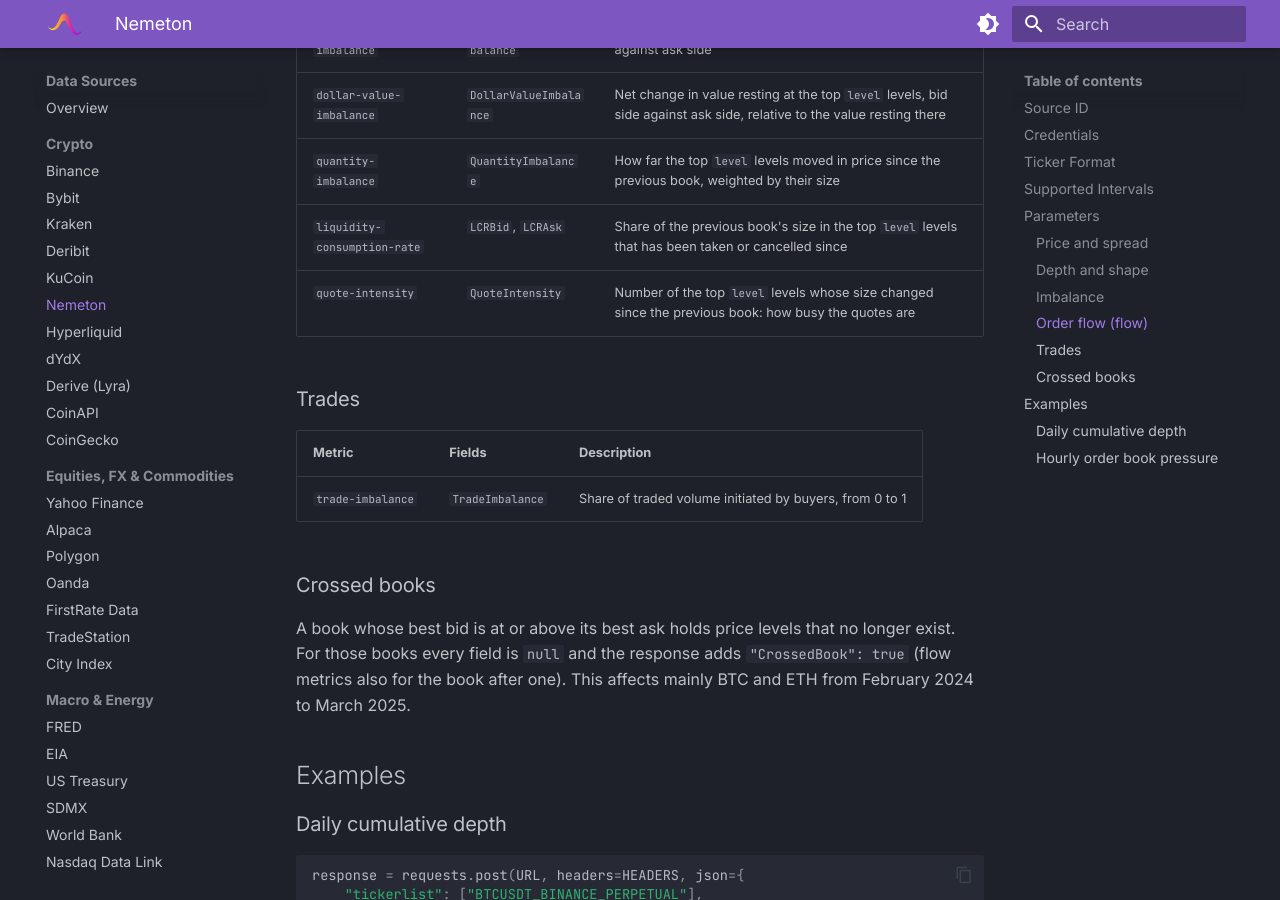
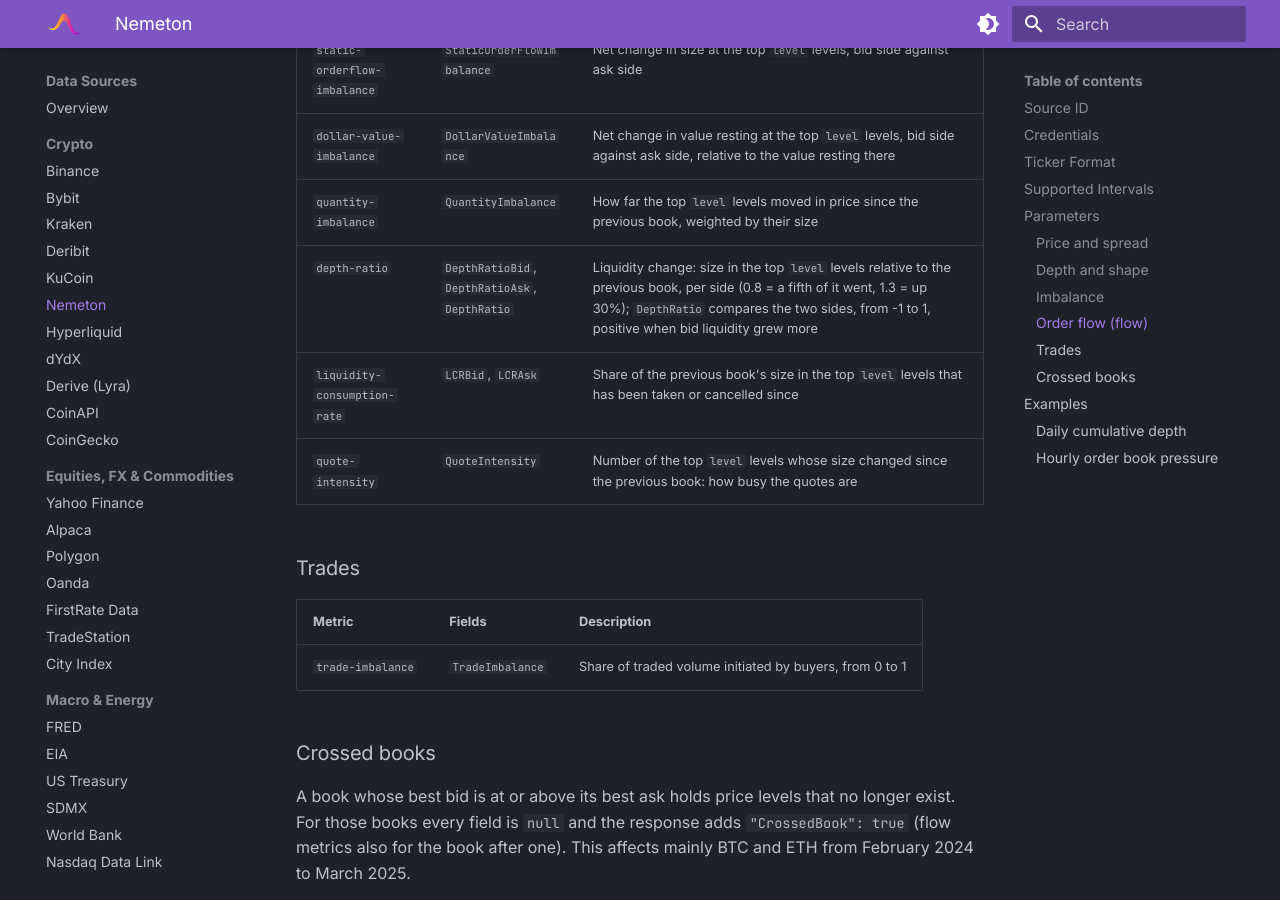
Before and after one commit to UnbiasedAlpha/aurastream-docs, an MkDocs documentation site: the page built from docs/data-sources/nemeton.md, in a window 1280 px wide and 900 px high, scrolled down 3215 px. Built offline with MkDocs 1.6.1 and Material for MkDocs 9.7.7, drawn with Linux system fonts in a browser that asks for light colours.

Commit message:
Sync docs from aurastream-server adbfa32

```diff
--- a/docs/data-sources/nemeton.md
+++ b/docs/data-sources/nemeton.md
@@ -82,6 +82,7 @@ that bar. Metrics marked *flow* compare each book with the one a minute earlier.
 | `static-orderflow-imbalance` | `StaticOrderFlowImbalance` | Net change in size at the top `level` levels, bid side against ask side |
 | `dollar-value-imbalance` | `DollarValueImbalance` | Net change in value resting at the top `level` levels, bid side against ask side, relative to the value resting there |
 | `quantity-imbalance` | `QuantityImbalance` | How far the top `level` levels moved in price since the previous book, weighted by their size |
+| `depth-ratio` | `DepthRatioBid`, `DepthRatioAsk`, `DepthRatio` | Liquidity change: size in the top `level` levels relative to the previous book, per side (0.8 = a fifth of it went, 1.3 = up 30%); `DepthRatio` compares the two sides, from -1 to 1, positive when bid liquidity grew more |
 | `liquidity-consumption-rate` | `LCRBid`, `LCRAsk` | Share of the previous book's size in the top `level` levels that has been taken or cancelled since |
 | `quote-intensity` | `QuoteIntensity` | Number of the top `level` levels whose size changed since the previous book: how busy the quotes are |
 
```
